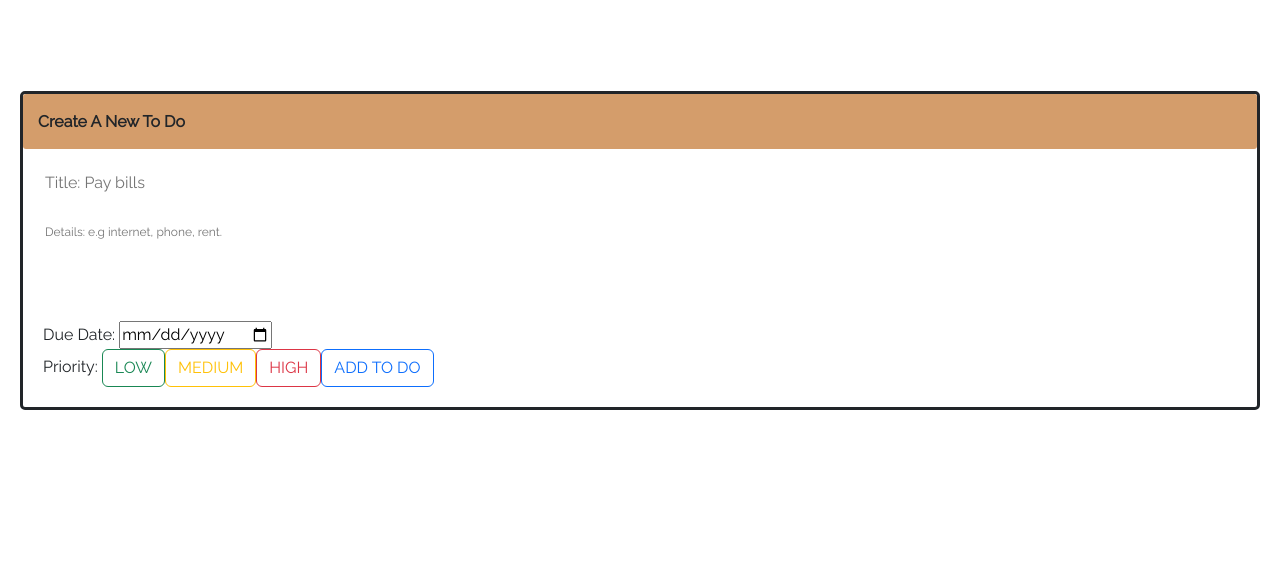
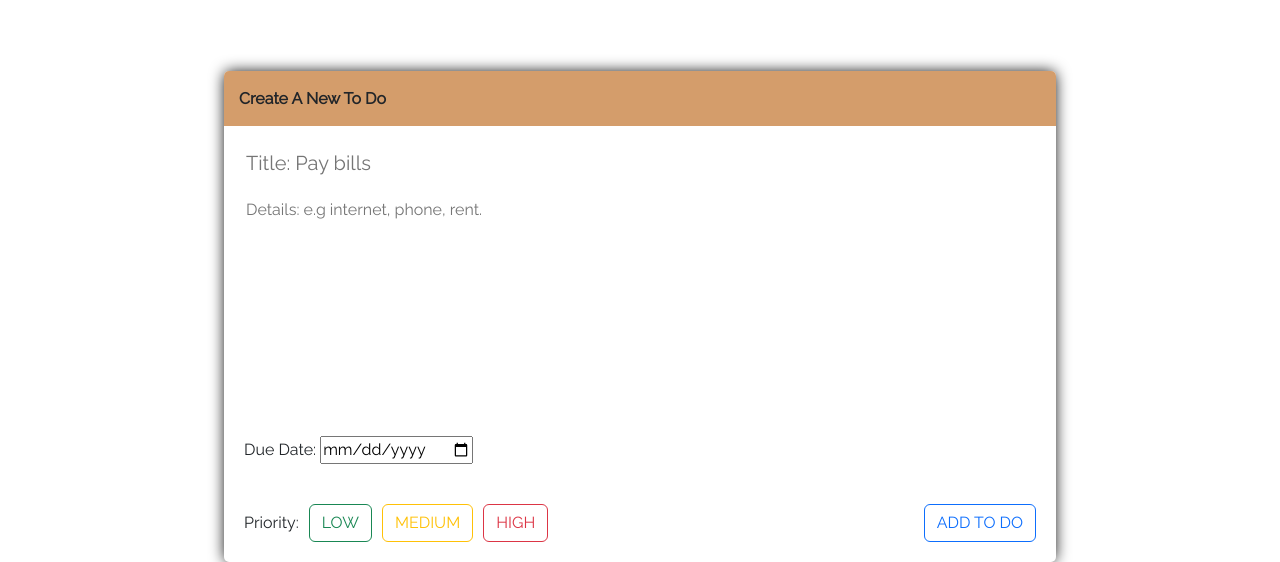
Before and after one commit to ardamoin/todo-list, a website built with webpack: page dist/index.html in a window 1280 px wide. Shown: the part 789-1351 px from the top of the page. Before the commit the page ends 1199 px from the top, so only its background shows below. Built offline with nearby package versions, Linux system fonts and the light colour scheme.

Commit message:
Complete basic styling for todo form

```diff
--- a/src/items.js
+++ b/src/items.js
@@ -134,9 +134,7 @@ function makeActiveButtonStateExclusive(...args) {
 
     args.forEach(button => {
         button.addEventListener('click', () => {
-            console.log(button);
             const otherButtons = args.filter(p => p !== button);
-            console.log(otherButtons);
             otherButtons.map(p => {
                 p.classList.remove("active");
                 p.setAttribute("aria-pressed", "false");
--- a/src/style.css
+++ b/src/style.css
@@ -104,9 +104,12 @@ hr {
 
 .form {
     z-index: 1;
-    border-style: solid;
+    box-shadow: 0px 0px 15px -1px #000000;
     border-radius: 5px;
-    margin: 20px;
+    margin-right: auto;
+    margin-left: auto;
+    max-width: 65%;
+    min-width: 480px;
 }
 
 .form-header {
@@ -116,7 +119,8 @@ hr {
     font-weight: bold;
     background-color: #d49d6b;
     height: 55px;
-    border-radius: 3px;
+    border-top-left-radius: 5px;
+    border-top-right-radius: 5px;
 
 }
 
@@ -125,16 +129,34 @@ hr {
     display: flex;
     flex-direction: column;
     padding: 20px;
+    gap: 40px;
 }
 
 .form-title, .form-details {
     resize: none;
+    outline: none;
     border-width: 0;
 }
 
+.form-title {
+    font-size: 20px;
+    height: 40px;
+}
+
 .form-details {
-    height: 100px;
-    font-size: 12px;
+    height: 200px;
+    margin-top: -30px;
+    font-size: 16px;
+}
+
+.form-priority {
+    display: flex;
+    align-items: center;
+    gap: 10px;
+}
+
+.add-button {
+    margin-left: auto;
 }
 
 .footer {
```
Also changed, not shown: dist/nav.bundle.js, 1 other file.
